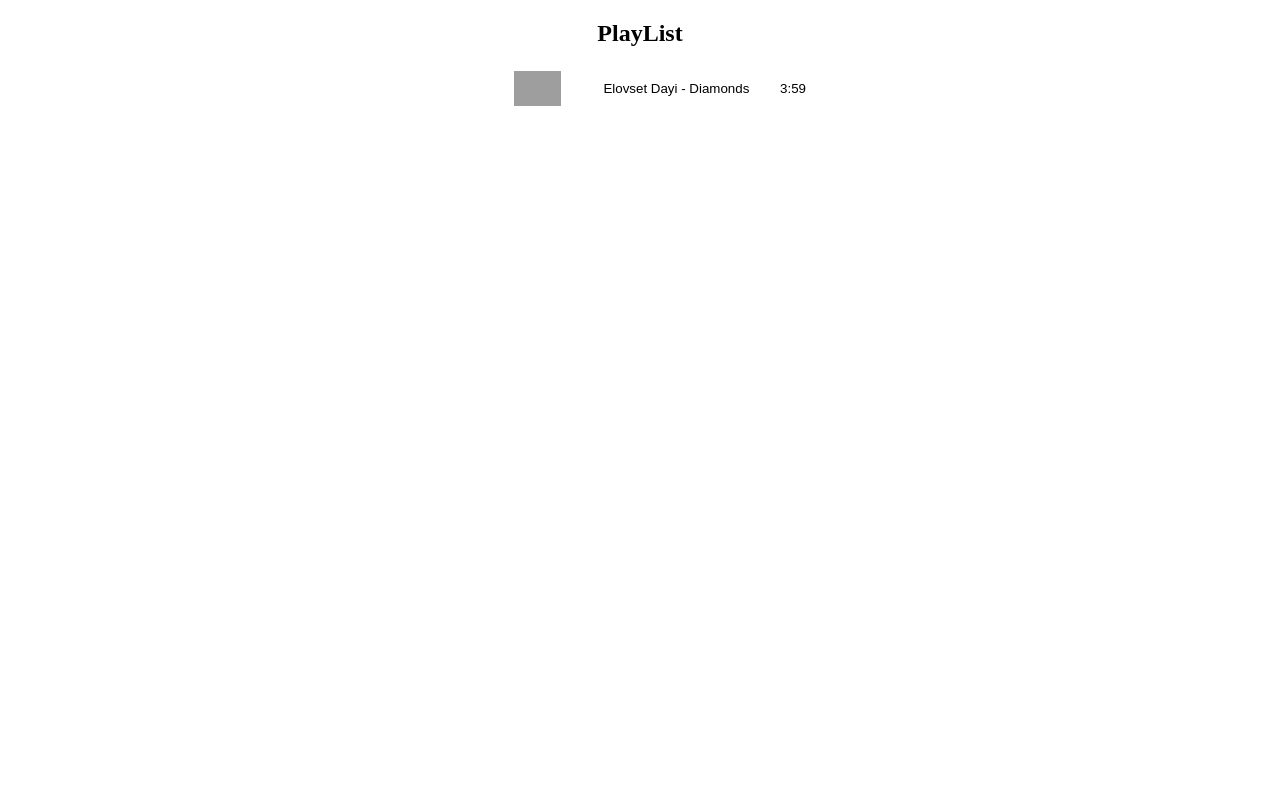
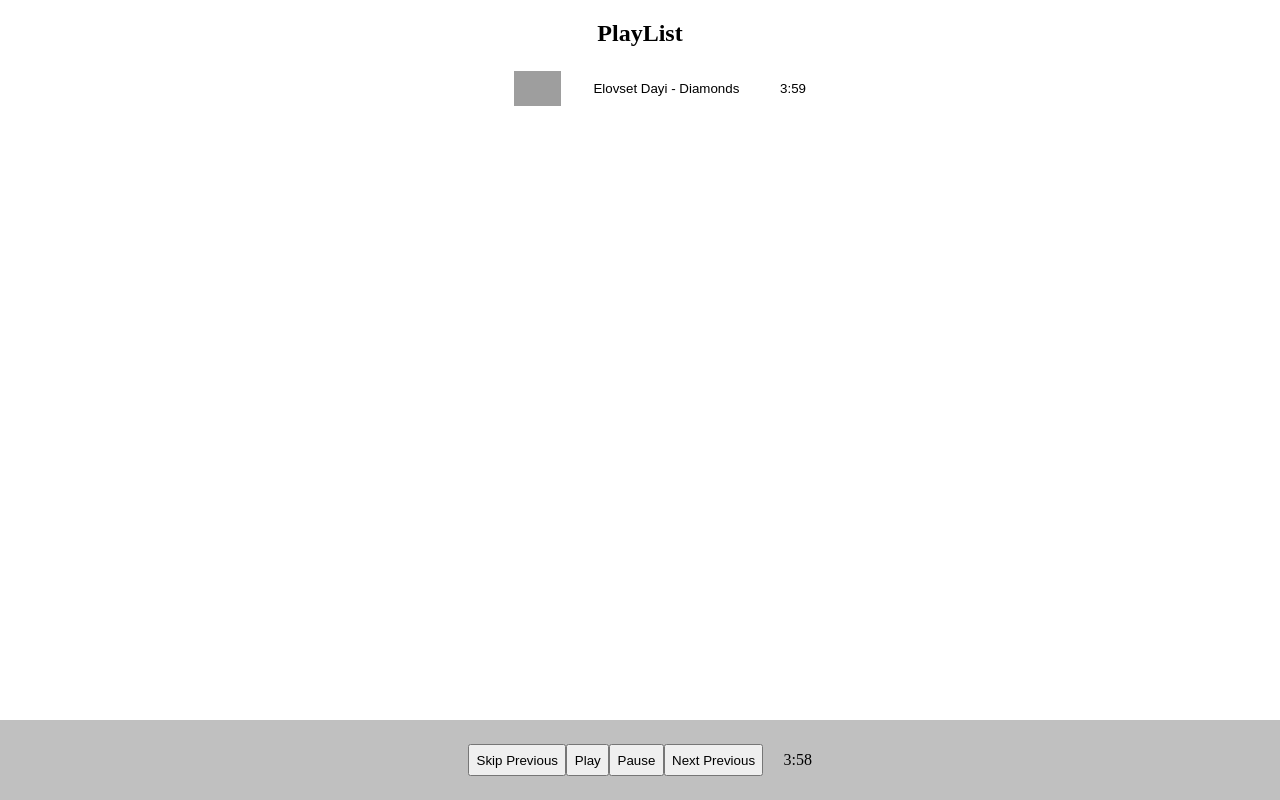
Before and after one commit to eldanizguluzade/music-player-secondary, a React (Create React App) app: page / in a window 1280 px wide. Built offline with nearby package versions, Linux system fonts and the light colour scheme; grey boxes are pictures that could not be loaded.

Commit message:
added control components

```diff
--- a/src/App.tsx
+++ b/src/App.tsx
@@ -1,11 +1,13 @@
 import React from 'react';
 import './styles/index.css';
 import PlayList from './components/PlayList';
+import Player from './components/Player';
 
 function App() {
   return (
     <div className="App">
        <PlayList />
+       <Player />
     </div>
   );
 }
--- a/src/components/Player/Controls/index.tsx
+++ b/src/components/Player/Controls/index.tsx
@@ -1 +1,12 @@
-export {};
+function PlayerControls() {
+  return (
+      <div className="control-btn">
+        <button className="btn-primary">Skip Previous</button>
+        <button className="btn-primary">Play</button>
+        <button className="btn-primary">Pause</button>
+        <button className="btn-primary">Next Previous</button>
+      </div>
+  );
+}
+
+export default PlayerControls;
--- /dev/null
+++ b/src/components/Player/Duration/index.tsx
@@ -0,0 +1,13 @@
+interface Time {
+  time: string;
+}
+
+function Duration(props: Time) {
+  return (
+    <div className="duration">
+      <span>{props.time}</span>
+    </div>
+  );
+}
+
+export default Duration;
--- a/src/components/Player/index.tsx
+++ b/src/components/Player/index.tsx
@@ -1 +1,14 @@
-export {};
+import PlayerControls from "./Controls";
+import Duration from "./Duration";
+
+function Player() {
+  return (
+    <div id="player-container">
+      <div id="player-content">
+        <PlayerControls />
+        <Duration time="3:58" />
+      </div>
+    </div>
+  );
+}
+export default Player;
--- a/src/styles/index.css
+++ b/src/styles/index.css
@@ -1,11 +1,19 @@
-#playlist{
+button {
+  cursor: pointer;
+}
+
+.btn-primary {
+  padding: 0.4rem;
+}
+
+/* PlayList */
+#playlist {
   text-align: center;
 }
-#playlist > ul{
+#playlist > ul {
   list-style: none;
 }
-
-.item-btn{
+.item-btn {
   background-color: transparent;
   border: none;
   padding: 4px;
@@ -13,7 +21,6 @@
 }
 .item-btn:hover {
   background-color: rgba(0, 0, 0, 0.118);
-    cursor: pointer;
 }
 
 .item-container {
@@ -27,9 +34,31 @@
   padding-right: 12px;
   width: auto;
   height: 35px;
-
 }
 
 .image img {
   height: 100%;
 }
+
+/* Player */
+#player-container {
+  position: fixed;
+  bottom: 0;
+  left: 0;
+  width: 100%;
+  height: 80px;
+  background-color: silver;
+}
+
+#player-content {
+  display: flex;
+  flex-direction: row;
+  justify-content: center;
+  align-items: center;
+  width: 100%;
+  height: 100%;
+}
+
+.duration {
+  margin-left: 20px;
+}
```
Lines whose indentation alone changed are shown as unchanged.
